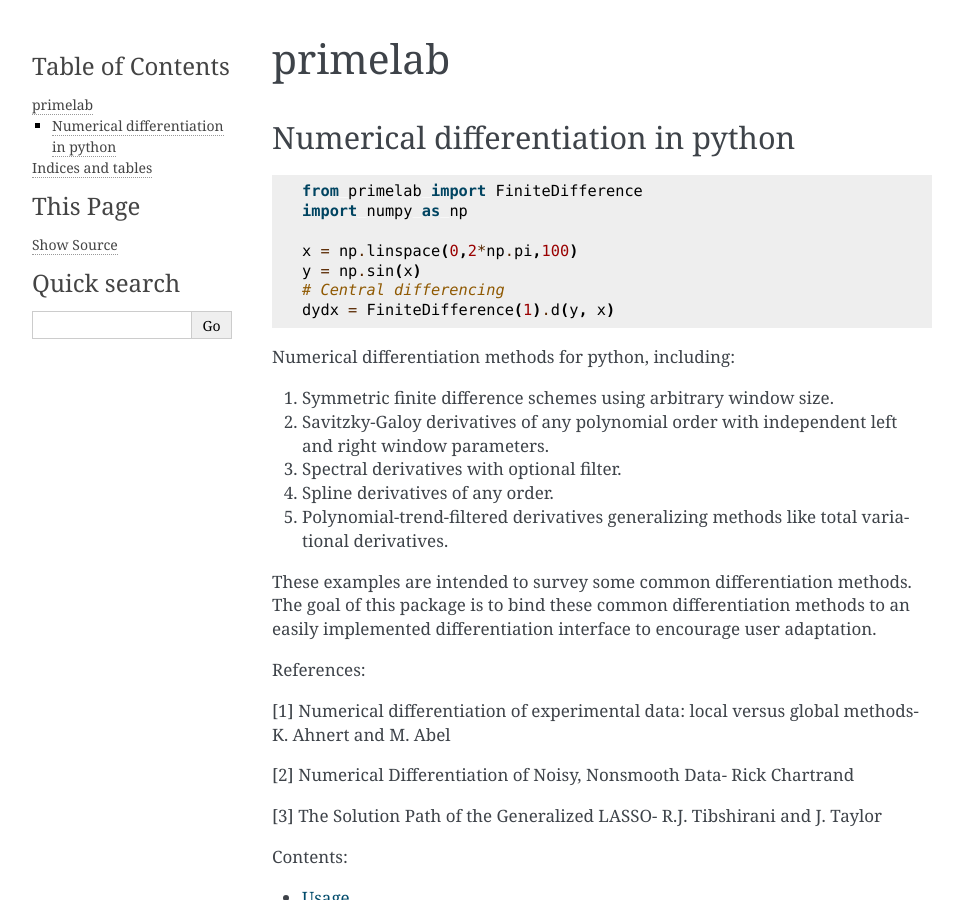
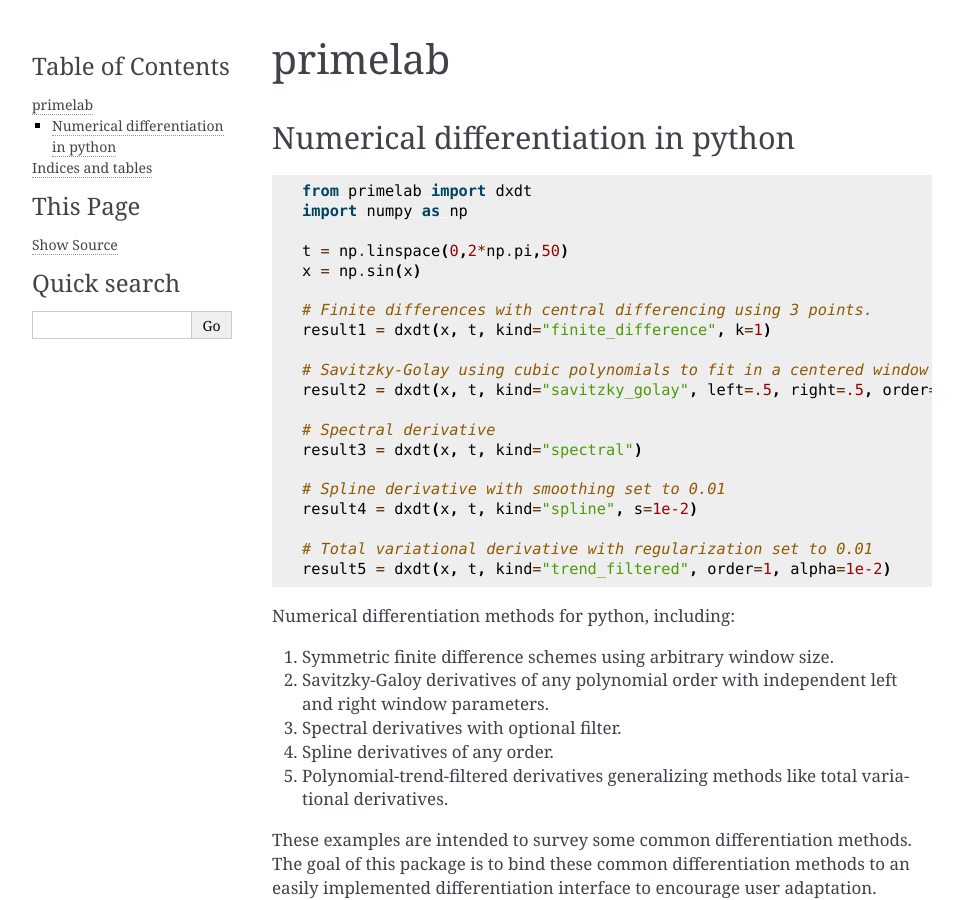
Before and after one commit to andgoldschmidt/derivative, a Sphinx documentation site: the page built from docs/index.rst, in a window 1280 px wide and 900 px high. Shown: the whole window, without its empty margins (148-1111 px from the left). Built offline with Sphinx 7.4.7, drawn with Linux system fonts in a browser that asks for light colours.

Commit message:
update minimal working example and metadata

```diff
--- a/docs/index.rst
+++ b/docs/index.rst
@@ -5,14 +5,26 @@
 
 .. code-block:: python
 
-    from primelab import FiniteDifference
+    from primelab import dxdt
     import numpy as np
 
-    x = np.linspace(0,2*np.pi,100)
-    y = np.sin(x)
-    # Central differencing
-    dydx = FiniteDifference(1).d(y, x)
+    t = np.linspace(0,2*np.pi,50)
+    x = np.sin(x)
 
+    # Finite differences with central differencing using 3 points.
+    result1 = dxdt(x, t, kind="finite_difference", k=1)
+
+    # Savitzky-Golay using cubic polynomials to fit in a centered window of length 1
+    result2 = dxdt(x, t, kind="savitzky_golay", left=.5, right=.5, order=3)
+
+    # Spectral derivative
+    result3 = dxdt(x, t, kind="spectral")
+
+    # Spline derivative with smoothing set to 0.01
+    result4 = dxdt(x, t, kind="spline", s=1e-2)
+
+    # Total variational derivative with regularization set to 0.01
+    result5 = dxdt(x, t, kind="trend_filtered", order=1, alpha=1e-2)
 
 Numerical differentiation methods for python, including:
 
--- a/pyproject.toml
+++ b/pyproject.toml
@@ -4,7 +4,7 @@
 description = "Numerical differentiation in python."
 repository = "https://github.com/andgoldschmidt/primelab"
 documentation = "https://prime.readthedocs.io/"
-keywords = ["differentiation", "derivative", "gradient"]
+keywords = ["differentiation", "derivative", "gradient", "prime"]
 authors = ["Andy Goldschmidt <andygold@uw.edu>"]
 license = "MIT"
 readme = "README.rst"
```
Also changed, not shown: README.rst (+17 -5 lines).
